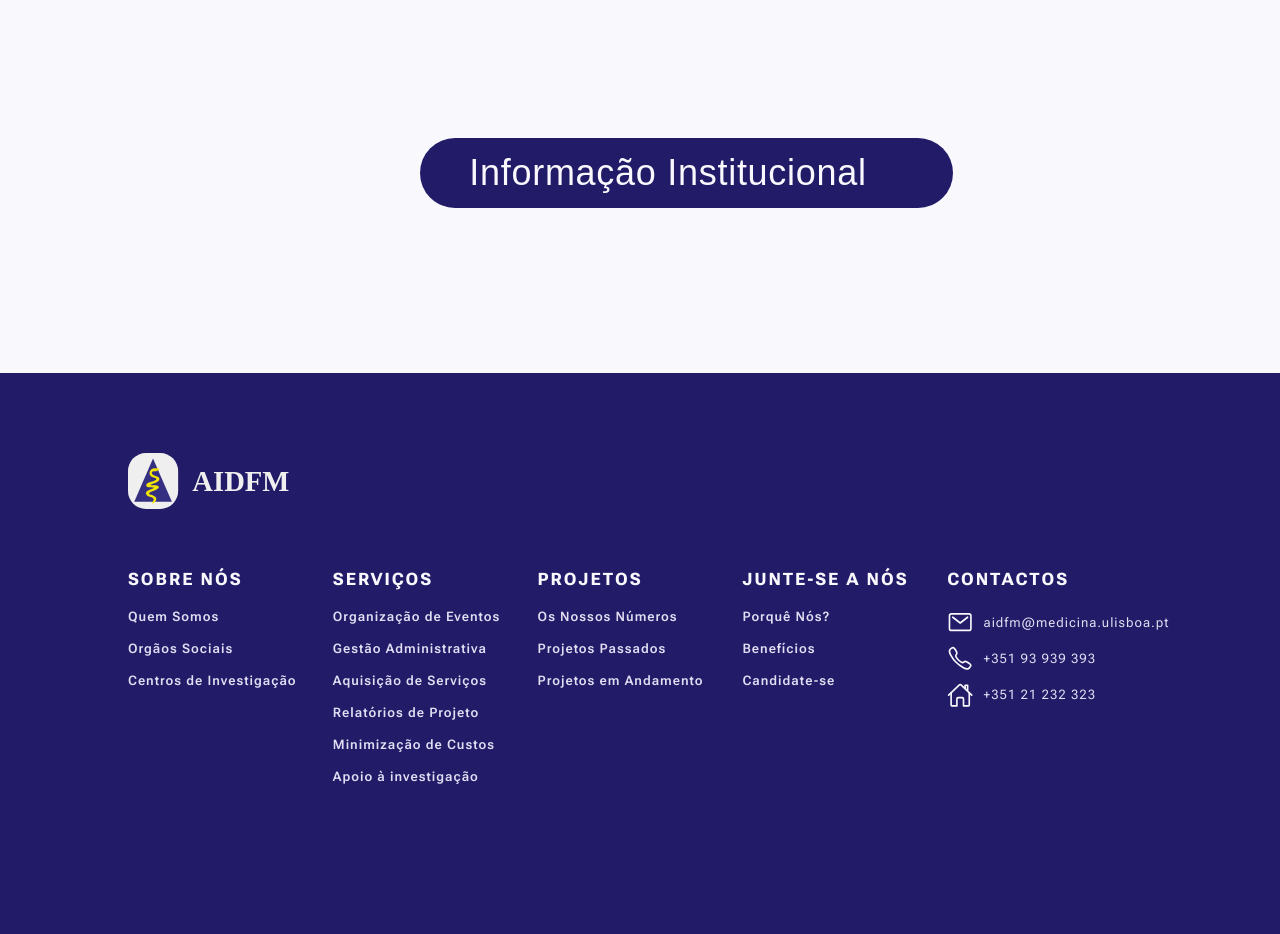
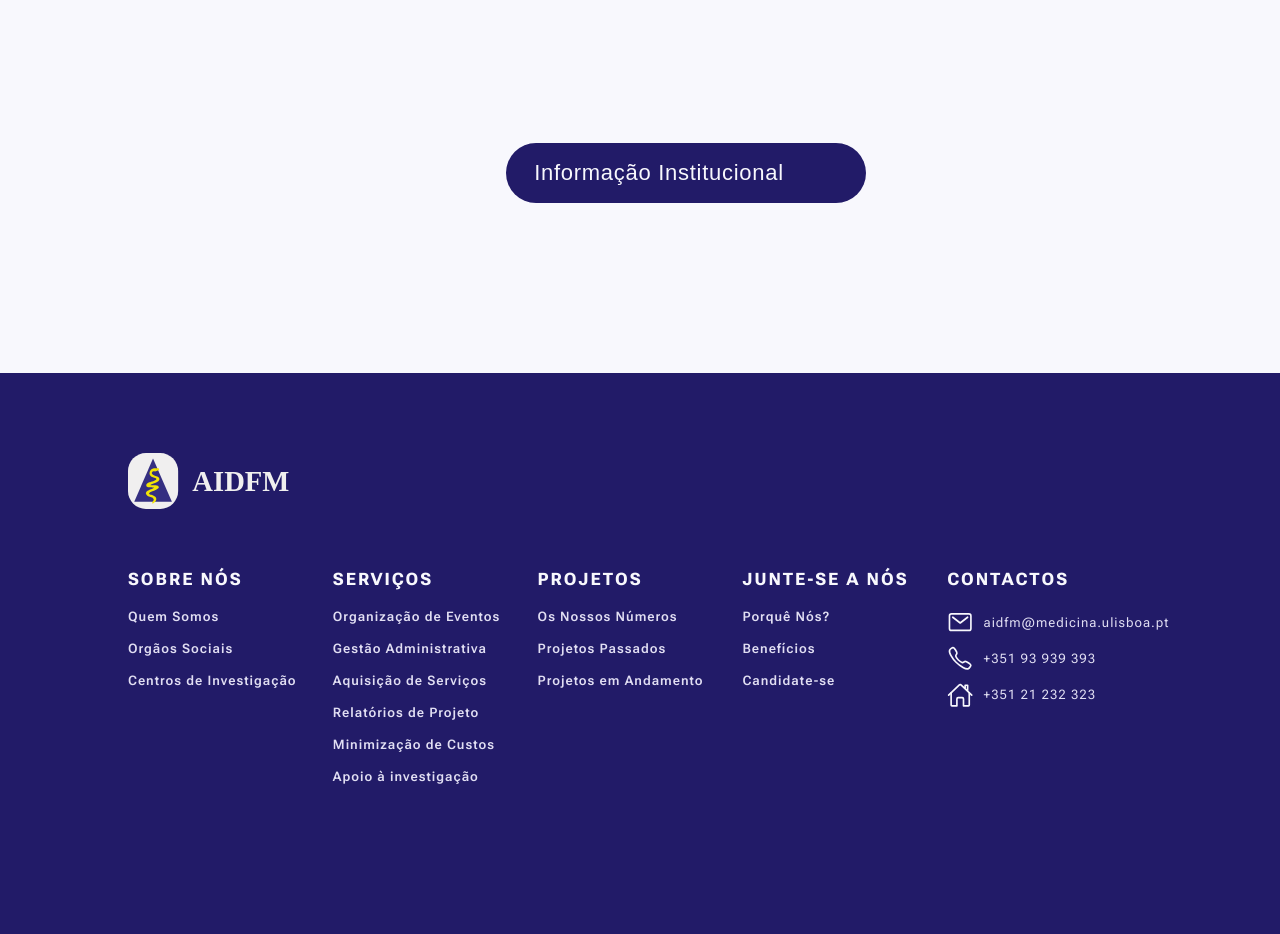
Before and after one commit to Gil124/aidfm-site, a React (Vite) app: page /about in a window 1280 px wide. Shown: the part 8180-9114 px from the top of the page. Built offline with nearby package versions, Linux system fonts and the light colour scheme; some icons are missing.

Commit message:
small changes

```diff
--- a/src/components/InstInfo/InstInfo.module.css
+++ b/src/components/InstInfo/InstInfo.module.css
@@ -7,19 +7,27 @@
 }
 
 .button {
-  width: 533px;
-  height: 70px;
+  width: 360px;
+  height: 60px;
   border-radius: 50px;
   background-color: #221b68;
   color: #f8f8fd;
   display: flex;
+  gap: 2rem;
   justify-content: center;
   align-items: center;
   font-family: "Monteserrat", sans-serif;
-  font-size: 36px;
+  font-size: 22px;
   font-weight: 200;
   letter-spacing: 0.72px;
   cursor: pointer;
+  transition: all 0.3s ease-out;
+}
+
+.button:hover {
+  background-color: #2b1fa9;
+  scale: 105%;
+  transition: all 0.3s ease-out;
 }
 
 .symbol {
--- a/src/pages/Services.jsx
+++ b/src/pages/Services.jsx
@@ -69,7 +69,7 @@ function Services() {
           />
         ))}
       </div>
-      <h1 className="title-link" style={{margin:"20vh 0"}}>
+      <h1 className="title-link" style={{margin:"20vh 0", fontSize:"32pt"}}>
         Contacte <a href="">Aqui</a> a Nossa Equipa e Deixe-nos Ajudar
       </h1>
     </>
```
